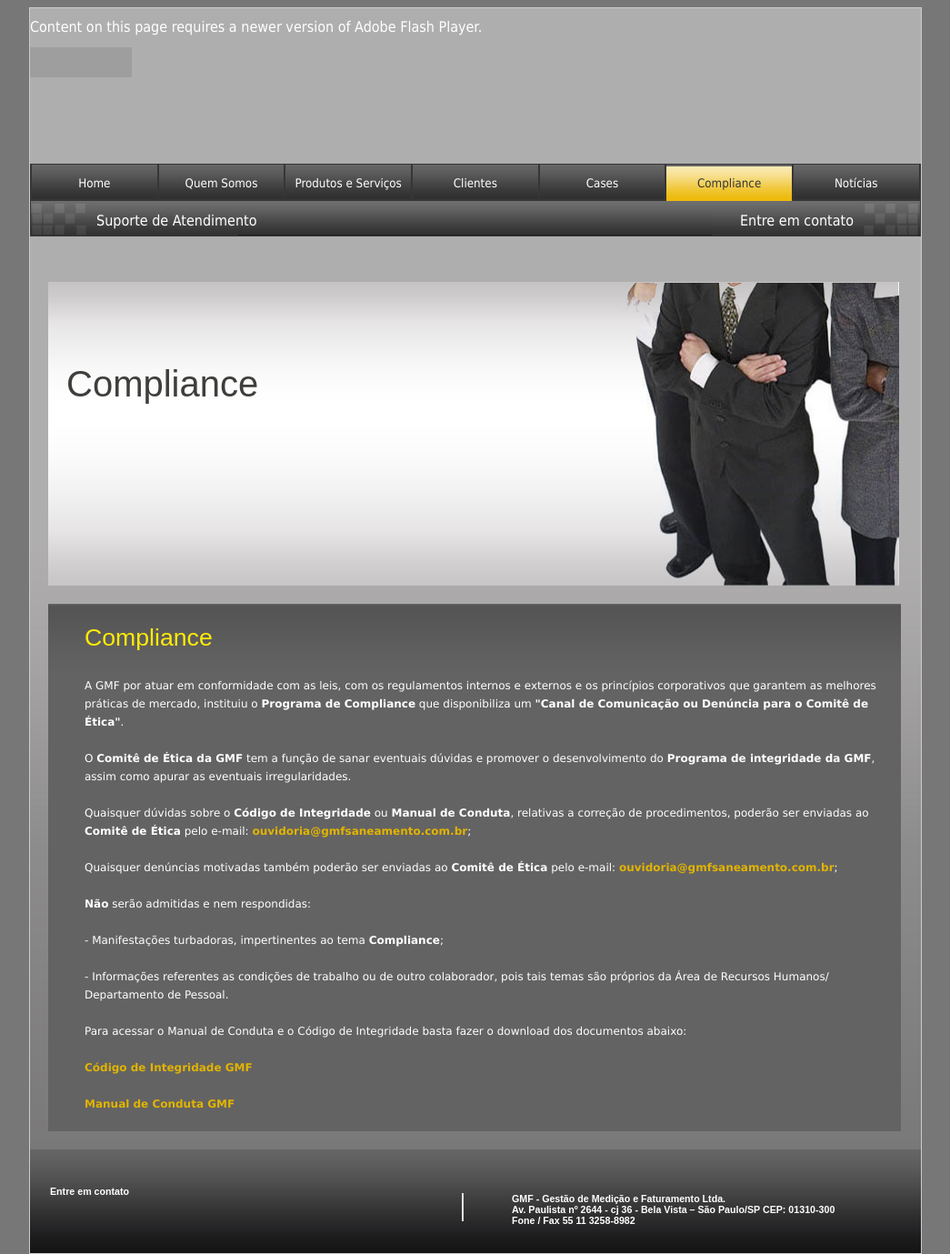
After one commit to claudia/claudia.github.io, a PHP site: page /wip/gmf/compliance.html in a window 1280 px wide. The commit adds this page. Shown: the whole page at 91% size, without its empty margins (118-1163 px from the left). Run offline with PHP 8.4, Linux system fonts and the light colour scheme; grey boxes are pictures that could not be loaded.

Commit message:
add compliance

```diff
--- /dev/null
+++ b/wip/gmf/compliance.html
@@ -0,0 +1,109 @@
+<!DOCTYPE html PUBLIC "-//W3C//DTD XHTML 1.0 Transitional//EN" "http://www.w3.org/TR/xhtml1/DTD/xhtml1-transitional.dtd">
+<html xmlns="http://www.w3.org/1999/xhtml">
+<head>
+<meta http-equiv="Content-Type" content="text/html; charset=utf-8" />
+<title>GMF Saneamento</title>
+<link rel="shortcut icon" href="img/favicon.ico" />
+<link href="css/estilo.css" rel="stylesheet" type="text/css" />
+<style type="text/css" charset="utf-8">
+</style>
+</head>
+<body>
+	<div id="geral">
+<!---------------------------HEADER!----------------------->
+    	<div id="header">
+        	<object id="FlashID" classid="clsid:D27CDB6E-AE6D-11cf-96B8-444553540000" width="980" height="150">
+      			<param name="movie" value="flash/anima-hidrometro11.swf" />
+      			<param name="quality" value="high" />
+      			<param name="wmode" value="opaque" />
+      			<param name="swfversion" value="6.0.65.0" />
+<!-- This param tag prompts users with Flash Player 6.0 r65 and higher to download the latest version of Flash Player. Delete it if you don’t want users to see the prompt. -->
+     			 <param name="expressinstall" value="Scripts/expressInstall.swf" />
+<!-- Next object tag is for non-IE browsers. So hide it from IE using IECC. -->
+<!--[if !IE]>-->
+      		<object type="application/x-shockwave-flash" data="flash/anima-hidrometro11.swf" width="980" height="150">
+        <!--<![endif]-->
+        		<param name="quality" value="high" />
+        		<param name="wmode" value="opaque" />
+        		<param name="swfversion" value="6.0.65.0" />
+        		<param name="expressinstall" value="Scripts/expressInstall.swf" />
+        <!-- The browser displays the following alternative content for users with Flash Player 6.0 and older. -->
+        		<div>
+          		<h4>Content on this page requires a newer version of Adobe Flash Player.</h4>
+          		<p><a href="http://www.adobe.com/go/getflashplayer"><img src="http://www.adobe.com/images/shared/download_buttons/get_flash_player.gif" alt="Get Adobe Flash player" width="112" height="33" /></a></p>
+        		</div>
+        <!--[if !IE]>-->
+      		</object>
+      <!--<![endif]-->
+    		</object>
+			</div>
+<!---------------------------MENU!----------------------->
+    	<div id="menus">
+    		<div class="menu1">
+           		<div class="menu_btn home"><h5><a href="index.htm">Home</a></h5></div>
+                <div class="menu_btn"><h5><a href="quemsomos.html">Quem Somos</a></h5></div>
+                <div class="menu_btn"><h5><a href="servicos.html">Produtos e Serviços</a></h5></div>
+                <div class="menu_btn"><h5><a href="clientes.html">Clientes</a></h5></div>
+                <div class="menu_btn"><h5><a href="cases.html">Cases</a></h5></div>
+				<div class="menu_btn"><h5><a id="ativo" href="compliance.html">Compliance</a></h5></div>
+                <div class="menu_btn"><h5><a href="/noticias">Notícias</a></h5></div>
+            </div>
+            <div class="menu2">
+            	<div class="bg_menu2">
+           			<div class="menu_btn2"><h4><a href="http://www.gmfsaneamento.com.br/atendimento" target="_blank">
+                    	Suporte de Atendimento</a></h4>
+                    </div>
+                	<div class="menu_btn3"><h4><a href="faleconosco.html">
+                    	Entre em contato</a></h4>
+                    </div>
+                </div>
+            </div>
+        </div>
+<!---------------------------CONTENT!----------------------->
+        <div id="content">
+        	<img src="img/quemsomos2.jpg" align="right" />
+            <div class="titulo">
+        		<p>Compliance</p>
+            <div class="txt">
+       	  		<p></p>
+			</div>
+        </div>
+        </div>
+        <div id="chamado">
+        	<div id="qs_chamado_geral "class="qs_chamado2">
+           	  <p class="titulomenor">Compliance</p>
+              	<p class="txtmenor">A GMF por atuar em conformidade com as leis, com os regulamentos internos e externos e os princípios corporativos que garantem as melhores práticas de mercado, instituiu o <b>Programa de Compliance</b> que disponibiliza um <b>"Canal de Comunicação ou Denúncia para o Comitê de Ética"</b>.
+           	  </p>
+              <p class="txtmenor">O <b>Comitê de Ética da GMF</b> tem a função de sanar eventuais dúvidas e promover o desenvolvimento do <b>Programa de integridade da GMF</b>, assim como apurar as eventuais irregularidades.
+           	  </p>
+              <p class="txtmenor">Quaisquer dúvidas sobre o <b>Código de Integridade</b> ou <b>Manual de Conduta</b>, relativas a correção de procedimentos, poderão ser enviadas ao <b>Comitê de Ética</b> pelo e-mail: <a href="mailto:ouvidoria@gmfsaneamento.com.br">ouvidoria@gmfsaneamento.com.br</a>;
+           	  </p>
+    		    <p class="txtmenor">Quaisquer denúncias motivadas também poderão ser enviadas ao <b>Comitê de Ética</b> pelo e-mail: <a href="mailto:ouvidoria@gmfsaneamento.com.br">ouvidoria@gmfsaneamento.com.br</a>;
+           	  </p>
+              <p class="txtmenor"><b>Não</b> serão admitidas e nem respondidas:</p>
+              <ul class="topico_valores txtmenor">
+                  <li>- Manifestações turbadoras, impertinentes ao tema <b>Compliance</b>;</li><br>
+                  <li>- Informações referentes as condições de trabalho ou de outro colaborador, pois tais temas são próprios da Área de Recursos Humanos/ Departamento de Pessoal.</li>
+              </ul>
+              <p class="txtmenor">Para acessar o Manual de Conduta e o Código de Integridade basta fazer o download dos documentos abaixo:</p>
+              <p class="txtmenor"><a href="">Código de Integridade GMF</a></p>
+              <p class="txtmenor"><a href="">Manual de Conduta GMF</a></p>
+            </div>
+        </div>
+
+<div id="footer">
+        	<!---------------------------DESTAQUES!----------------------->
+            <div id="footernav">
+            	<a href="faleconosco.html"><p>Entre em contato</p></a>
+           		<!--<a href="acesso.html">
+            	<p>Acesso Restrito</p></a>-->
+            </div>
+            <div class="barrav">&#124;</div>
+            <div id="footernav2">
+        	<p>GMF - Gestão de Medição e Faturamento Ltda.<br />Av. Paulista nº 2644 - cj 36 - Bela Vista – São Paulo/SP CEP: 01310-300<br />
+Fone / Fax 55 11 3258-8982</p>
+        	</div>
+        </div>
+	</div>
+</body>
+</html>
--- a/wip/gmf/css/estilo.css
+++ b/wip/gmf/css/estilo.css
@@ -255,6 +255,14 @@ h4, h5{
 	padding-bottom:22px;
 	background: url(../img/sombreado.png) repeat-x;
 }
+
+.qs_chamado2{
+	background: url(../img/sombreado.png) #646363 repeat-x;
+	margin-left:20px;
+	margin-right:22px;
+	float:left;
+}
+
 .qs_chamado1{
 	margin-left:22px;
 	float:left;
```
